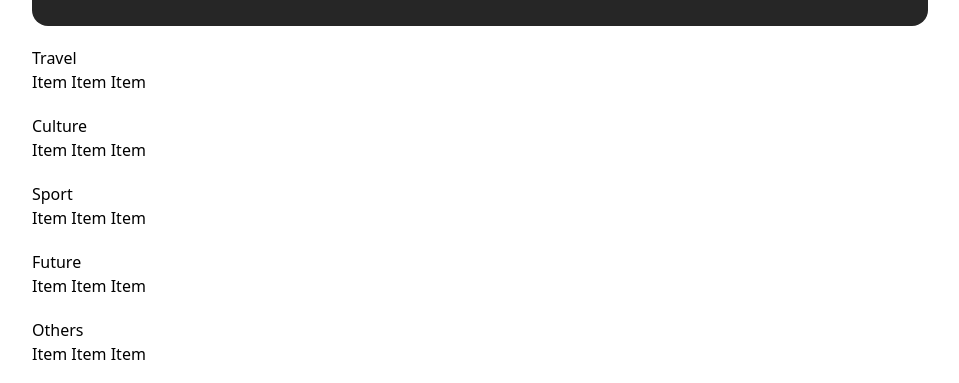
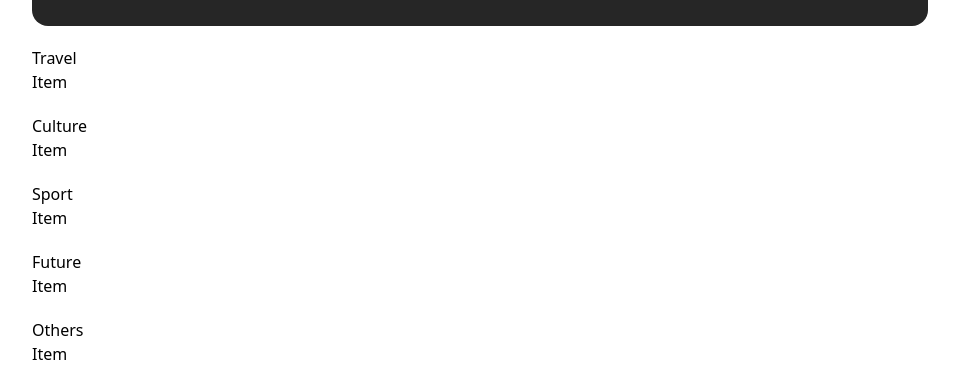
Before and after one commit to Scr00b1e/news-app, a React (Vite) app: page / in a window 1280 px wide. Shown: the part 1810-2193 px from the top of the page, without its empty margins (160-1119 px from the left). Built offline with nearby package versions, Linux system fonts and the light colour scheme.

Commit message:
single item component

```diff
--- a/src/components/CultureHome.tsx
+++ b/src/components/CultureHome.tsx
@@ -1,13 +1,12 @@
 import React from 'react'
+import Items from './Items'
 
 const CultureHome = () => {
     return (
         <div className='w-full my-5'>
             <p>Culture</p>
             <div className='w-full'>
-                Item
-                Item
-                Item
+                <Items />
             </div>
         </div>
     )
--- a/src/components/FutureHome.tsx
+++ b/src/components/FutureHome.tsx
@@ -1,13 +1,12 @@
 import React from 'react'
+import Items from './Items'
 
 const FutureHome = () => {
     return (
         <div className='w-full my-5'>
             <p>Future</p>
             <div className='w-full'>
-                Item
-                Item
-                Item
+                <Items />
             </div>
         </div>
     )
--- /dev/null
+++ b/src/components/Items.tsx
@@ -0,0 +1,11 @@
+import React from 'react'
+
+const Items = () => {
+    return (
+        <div className=''>
+            Item
+        </div>
+    )
+}
+
+export default Items
--- a/src/components/OthersHome.tsx
+++ b/src/components/OthersHome.tsx
@@ -1,13 +1,12 @@
 import React from 'react'
+import Items from './Items'
 
 const OthersHome = () => {
     return (
         <div className='w-full my-5'>
             <p>Others</p>
             <div className='w-full'>
-                Item
-                Item
-                Item
+                <Items />
             </div>
         </div>
     )
--- a/src/components/SportHome.tsx
+++ b/src/components/SportHome.tsx
@@ -1,13 +1,12 @@
 import React from 'react'
+import Items from './Items'
 
 const SportHome = () => {
     return (
         <div className='w-full my-5'>
             <p>Sport</p>
             <div className='w-full'>
-                Item
-                Item
-                Item
+                <Items />
             </div>
         </div>
     )
--- a/src/components/TravelHome.tsx
+++ b/src/components/TravelHome.tsx
@@ -1,13 +1,12 @@
 import React from 'react'
+import Items from './Items'
 
 const TravelHome = () => {
     return (
         <div className='w-full my-5'>
             <p>Travel</p>
             <div className='w-full'>
-                Item
-                Item
-                Item
+                <Items />
             </div>
         </div>
     )
```
